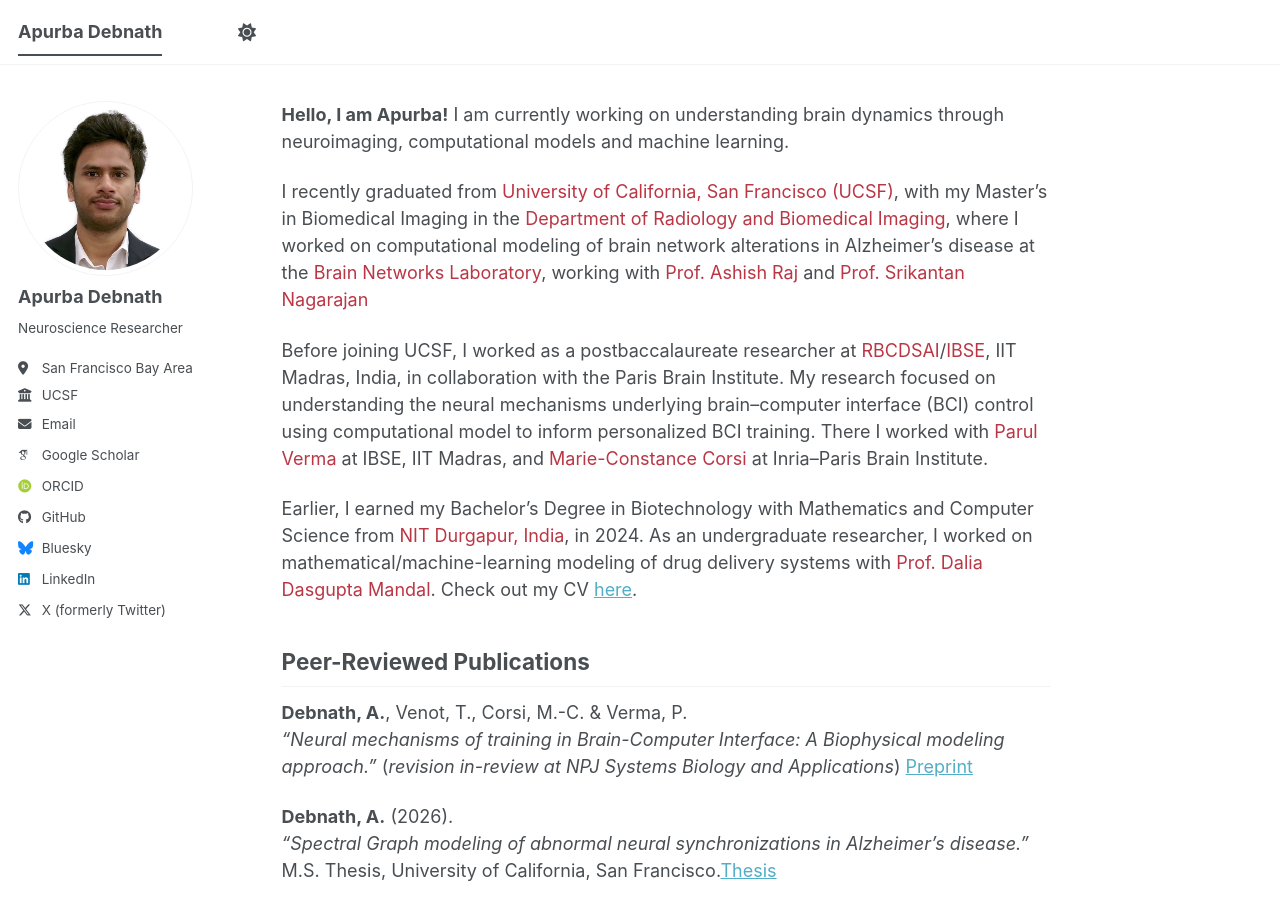
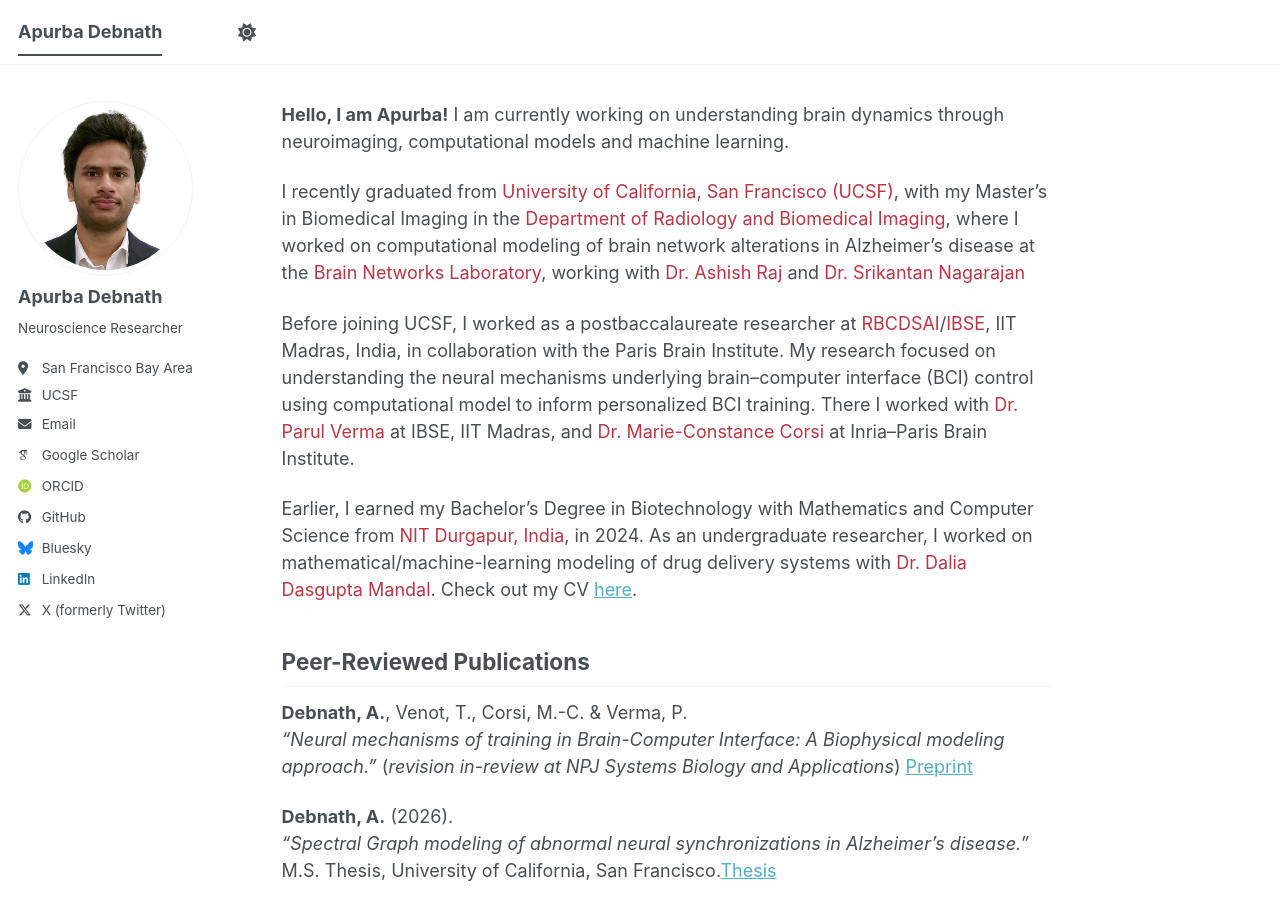
Before and after one commit to ApurbaApd/ApurbaApd.github.io, a Jekyll site: the page built from _pages/about.md, in a window 1280 px wide and 900 px high. Built offline with Jekyll 4.4.1, drawn with Linux system fonts in a browser that asks for light colours; some web fonts are replaced; a script bundle is joined from its source files by our own code; library files that are not in the unit come from our copies.

Commit message:
Standardize titles for collaborators in about.md
Updated titles for collaborators to include 'Dr.' for consistency.

```diff
--- a/_pages/about.md
+++ b/_pages/about.md
@@ -7,13 +7,13 @@ author_profile: true
 I am currently working on understanding brain dynamics
 through neuroimaging, computational models and machine learning.
 
-I recently graduated from <a href="https://www.ucsf.edu" style="color: #BA3645; text-decoration: none;">University of California, San Francisco (UCSF)</a>, with my Master's in Biomedical Imaging in the <a href="https://radiology.ucsf.edu/" style="color: #BA3645; text-decoration: none;">Department of Radiology and Biomedical Imaging</a>, where I worked on computational modeling of brain network alterations in Alzheimer's disease at the <a href="https://rajlab.ucsf.edu" style="color: #BA3645; text-decoration: none;">Brain Networks Laboratory</a>, working with <a href="https://radiology.ucsf.edu/people/ashish-raj" style="color: #BA3645; text-decoration: none;">Prof. Ashish Raj</a> and <a href="https://radiology.ucsf.edu/people/srikantan-nagarajan" style="color: #BA3645; text-decoration: none;">Prof. Srikantan Nagarajan</a>
+I recently graduated from <a href="https://www.ucsf.edu" style="color: #BA3645; text-decoration: none;">University of California, San Francisco (UCSF)</a>, with my Master's in Biomedical Imaging in the <a href="https://radiology.ucsf.edu/" style="color: #BA3645; text-decoration: none;">Department of Radiology and Biomedical Imaging</a>, where I worked on computational modeling of brain network alterations in Alzheimer's disease at the <a href="https://rajlab.ucsf.edu" style="color: #BA3645; text-decoration: none;">Brain Networks Laboratory</a>, working with <a href="https://radiology.ucsf.edu/people/ashish-raj" style="color: #BA3645; text-decoration: none;">Dr. Ashish Raj</a> and <a href="https://radiology.ucsf.edu/people/srikantan-nagarajan" style="color: #BA3645; text-decoration: none;">Dr. Srikantan Nagarajan</a>
 
-Before joining UCSF, I worked as a postbaccalaureate researcher at <a href="https://rbcdsai.iitm.ac.in/" style="color: #BA3645; text-decoration: none;">RBCDSAI</a>/<a href="https://ibse.iitm.ac.in" style="color: #BA3645; text-decoration: none;">IBSE</a>, IIT Madras, India, in collaboration with the Paris Brain Institute. My research focused on understanding the neural mechanisms underlying brain–computer interface (BCI) control using computational model to inform personalized BCI training. There I worked with <a href="https://ibse.iitm.ac.in/people/parul_verma/" style="color: #BA3645; text-decoration: none;">Parul Verma</a> at IBSE, IIT Madras, and <a href="https://parisbraininstitute.org/collaborators/corsi-marie-constance" style="color: #BA3645; text-decoration: none;">Marie-Constance Corsi</a> at Inria–Paris Brain Institute.
+Before joining UCSF, I worked as a postbaccalaureate researcher at <a href="https://rbcdsai.iitm.ac.in/" style="color: #BA3645; text-decoration: none;">RBCDSAI</a>/<a href="https://ibse.iitm.ac.in" style="color: #BA3645; text-decoration: none;">IBSE</a>, IIT Madras, India, in collaboration with the Paris Brain Institute. My research focused on understanding the neural mechanisms underlying brain–computer interface (BCI) control using computational model to inform personalized BCI training. There I worked with <a href="https://ibse.iitm.ac.in/people/parul_verma/" style="color: #BA3645; text-decoration: none;">Dr. Parul Verma</a> at IBSE, IIT Madras, and <a href="https://parisbraininstitute.org/collaborators/corsi-marie-constance" style="color: #BA3645; text-decoration: none;">Dr. Marie-Constance Corsi</a> at Inria–Paris Brain Institute.
 
 Earlier, I earned my Bachelor's Degree in Biotechnology with Mathematics and Computer Science
 from <a href="https://nitdgp.ac.in/department/biotechnology" style="color: #BA3645; text-decoration: none;">NIT Durgapur, India</a>, in 2024. As an undergraduate researcher, I worked on mathematical/machine-learning modeling of drug delivery systems with
-<a href="https://nitdgp.ac.in/department/biotechnology" style="color: #BA3645; text-decoration: none;">Prof. Dalia Dasgupta Mandal</a>. Check out my CV [here](files/Apurba_academic_CV.pdf).
+<a href="https://nitdgp.ac.in/department/biotechnology" style="color: #BA3645; text-decoration: none;">Dr. Dalia Dasgupta Mandal</a>. Check out my CV [here](files/Apurba_academic_CV.pdf).
 
 ## Peer-Reviewed Publications
 
```
